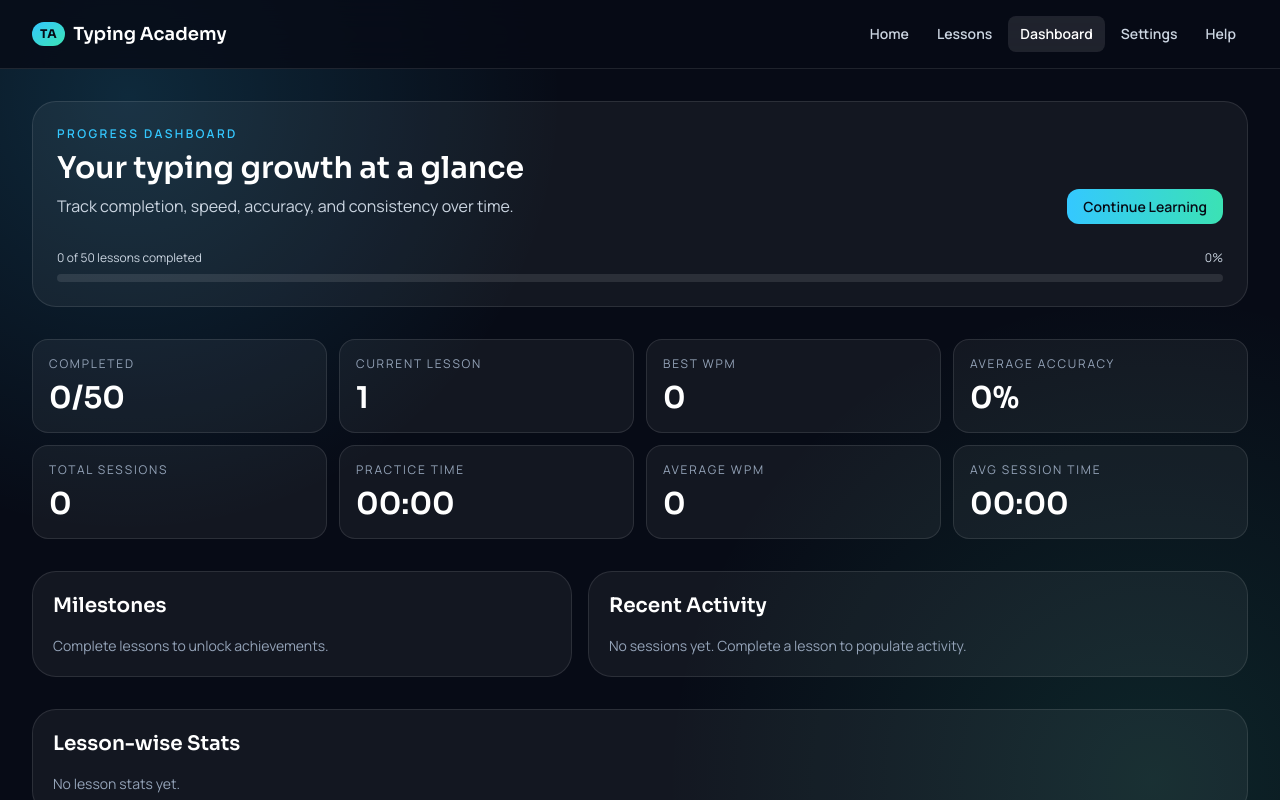
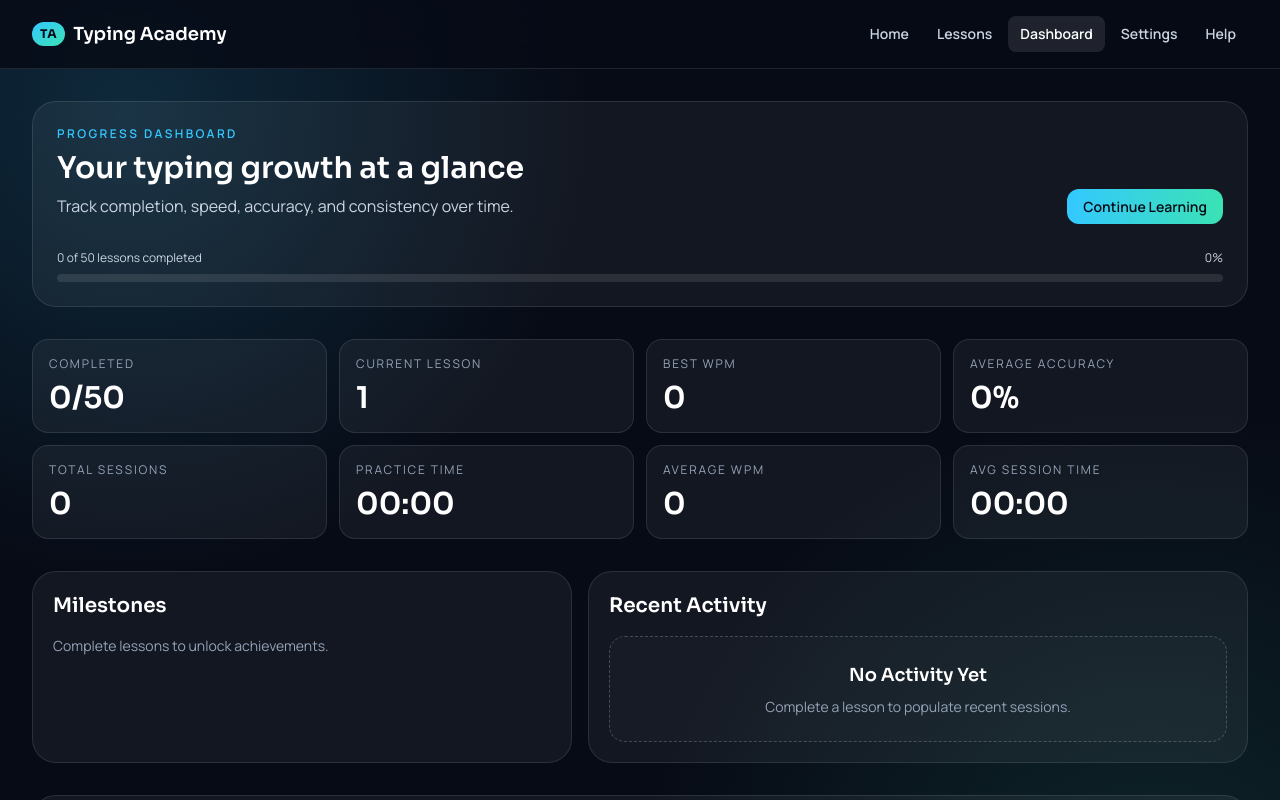
Before and after one commit to Arbab-ofc/Typing-Academy, a React (Vite) app: page /dashboard in a window 1280 px wide. Shown: the top 800 px of the page. Built offline with nearby package versions, Linux system fonts and the light colour scheme.

Commit message:
feat: add modern empty states for dashboard sections

```diff
--- /dev/null
+++ b/src/components/common/EmptyState.jsx
@@ -0,0 +1,8 @@
+export default function EmptyState({ title, description }) {
+  return (
+    <div className="rounded-2xl border border-dashed border-white/20 bg-white/[0.02] p-6 text-center">
+      <p className="font-display text-lg font-semibold text-white">{title}</p>
+      <p className="mt-2 text-sm text-slate-400">{description}</p>
+    </div>
+  );
+}
--- a/src/components/dashboard/LessonStatsTable.jsx
+++ b/src/components/dashboard/LessonStatsTable.jsx
@@ -1,4 +1,5 @@
 import { LESSONS } from '../../data/lessons';
+import EmptyState from '../common/EmptyState';
 
 export default function LessonStatsTable({ lessonStats }) {
   const rows = Object.entries(lessonStats)
@@ -12,7 +13,7 @@ export default function LessonStatsTable({ lessonStats }) {
     .reverse();
 
   if (!rows.length) {
-    return <p className="text-sm text-slate-400">No lesson stats yet.</p>;
+    return <EmptyState title="No Lesson Stats" description="Finish at least one lesson to unlock analytics." />;
   }
 
   return (
--- a/src/components/dashboard/RecentActivityList.jsx
+++ b/src/components/dashboard/RecentActivityList.jsx
@@ -1,8 +1,9 @@
 import { formatDuration } from '../../utils/typing';
+import EmptyState from '../common/EmptyState';
 
 export default function RecentActivityList({ history }) {
   if (!history.length) {
-    return <p className="text-sm text-slate-400">No sessions yet. Complete a lesson to populate activity.</p>;
+    return <EmptyState title="No Activity Yet" description="Complete a lesson to populate recent sessions." />;
   }
 
   return (
```
